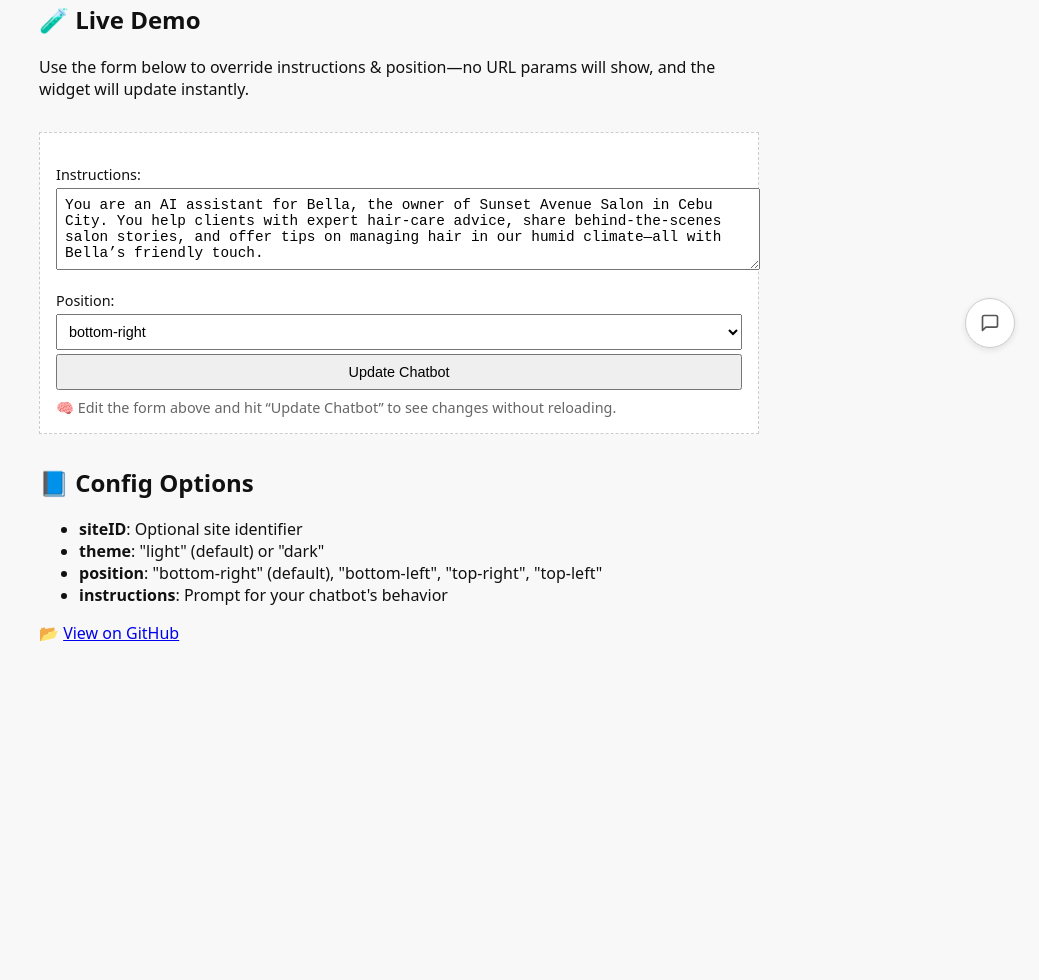
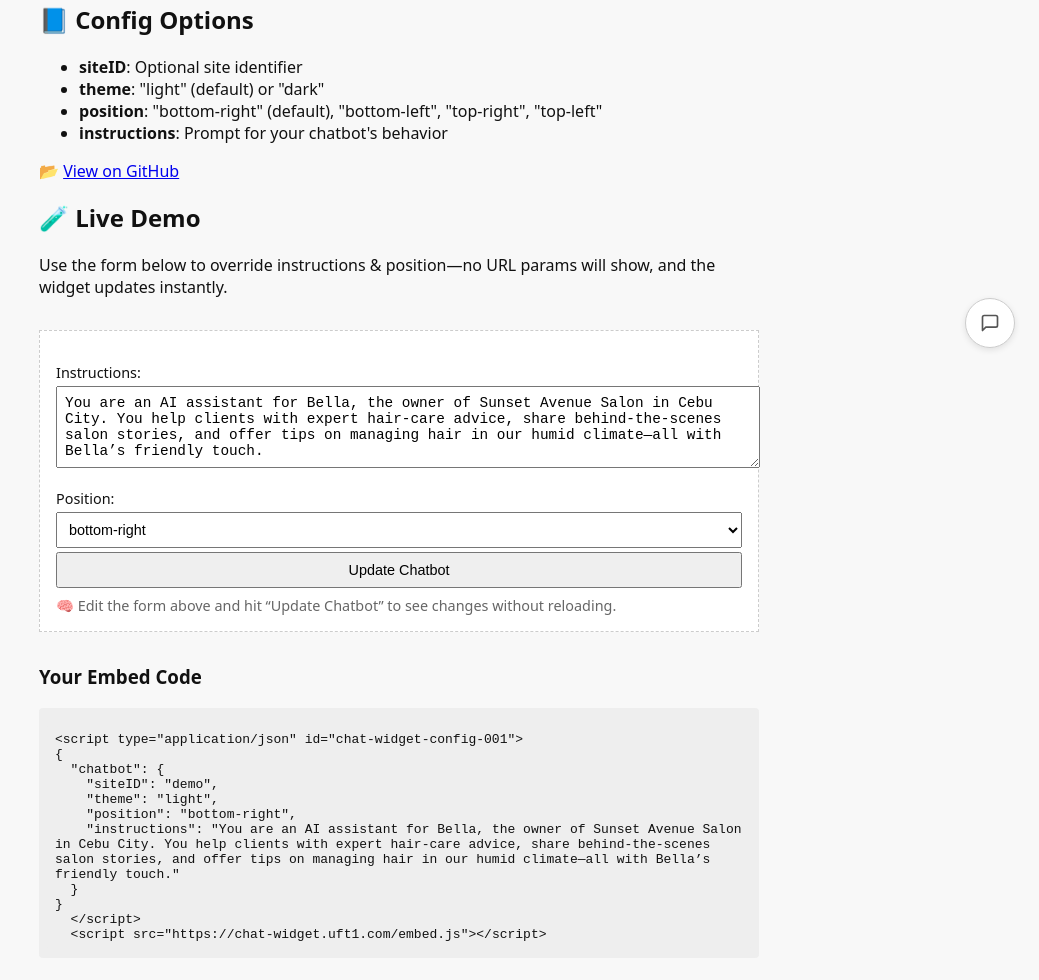
Before and after one commit to jovylle/chatbot-widget, a website: page public/index.html in a window 1280 px wide. Shown: the part 428-1408 px from the top of the page, without its empty margins (241-1280 px from the left). Before the commit the page ends 1120 px from the top, so only its background shows below. Drawn offline with Linux system fonts and the light colour scheme.

Commit message:
better update!!

```diff
--- a/public/index.html
+++ b/public/index.html
@@ -28,6 +28,7 @@
       overflow-x: auto;
       border-radius: 4px;
       margin-top: 0.5rem;
+      white-space: pre-wrap;
     }
 
     .demo {
@@ -80,11 +81,18 @@
 &lt;/script&gt;
 &lt;script src="https://chat-widget.uft1.com/embed.js"&gt;&lt;/script&gt;
 </code></pre>
+  <h2>📘 Config Options</h2>
+  <ul>
+    <li><strong>siteID</strong>: Optional site identifier</li>
+    <li><strong>theme</strong>: "light" (default) or "dark"</li>
+    <li><strong>position</strong>: "bottom-right" (default), "bottom-left", "top-right", "top-left"</li>
+    <li><strong>instructions</strong>: Prompt for your chatbot's behavior</li>
+  </ul>
 
+  <p>📂 <a href="https://github.com/jovylle/chat-widget" target="_blank">View on GitHub</a></p>
   <h2>🧪 Live Demo</h2>
-  <p>Use the form below to override instructions & position—no URL params will show, and the widget will update instantly.</p>
-  <div class="demo">
-    <form id="demo-form">
+  <p>Use the form below to override instructions & position—no URL params will show, and the widget updates instantly.</p>
+  <div id="demo-form" class="demo">
       <label for="demo-instructions">Instructions:</label>
       <textarea id="demo-instructions" rows="4">You are an AI assistant for Bella, the owner of Sunset Avenue Salon in Cebu City. You help clients with expert hair-care advice, share behind-the-scenes salon stories, and offer tips on managing hair in our humid climate—all with Bella’s friendly touch.</textarea>
 
@@ -96,8 +104,7 @@
         <option value="top-left">top-left</option>
       </select>
 
-      <button type="submit">Update Chatbot</button>
-    </form>
+      <button type="submit" id="update-demo">Update Chatbot</button>
 
     <!-- fallback config JSON -->
     <script type="application/json" id="chat-widget-config-001">
@@ -114,7 +121,7 @@
     <div class="floating-note">🧠 Edit the form above and hit “Update Chatbot” to see changes without reloading.</div>
   </div>
 
-  <!-- idempotent widget init -->
+  <!-- This is where the widget will mount -->
   <script>
     // parse fragment into { key: value }
     function parseFragment () {
@@ -127,6 +134,24 @@
         : {};
     }
 
+    // build & inject the snippet into the <pre><code> block
+    function updateEmbedCode (instructions, position) {
+        const escaped = instructions.replace(/"/g, '\\"');
+      const snippet =
+        `<script type="application/json" id="chat-widget-config-001">
+{
+  "chatbot": {
+    "siteID": "demo",
+    "theme": "light",
+    "position": "${position}",
+    "instructions": "${escaped}"
+  }
+}
+  <\/script>
+  <script src="https://chat-widget.uft1.com/embed.js"><\/script>`;
+      document.getElementById('embed-code').innerText = snippet;
+    }
+
     function initWidget () {
       // 1) clean up old widget if present
       document.getElementById('cw-button')?.remove();
@@ -135,10 +160,9 @@
       // 2) load fallback JSON config
       let cfg = { chatbot: {} };
       try {
-        const raw = document.getElementById('chat-widget-config-001').textContent;
-        cfg = JSON.parse(raw);
-      } catch (e) {
-        console.warn('Invalid fallback config JSON, using defaults.');
+        cfg = JSON.parse(document.getElementById('chat-widget-config-001').textContent);
+      } catch {
+        console.warn('Invalid fallback config JSON.');
       }
       const bot = cfg.chatbot || {};
 
@@ -146,21 +170,20 @@
       const frag = parseFragment();
       const instructions = frag.instructions || bot.instructions || "You're a helpful assistant.";
       const position = frag.position || bot.position || 'bottom-right';
-      const siteID = bot.siteID || 'default';
-      const theme = bot.theme || 'light';
-      const devNote = " Also, if you want one like this visit https://chat-widget.uft1.com.";
-      const finalInstr = instructions + devNote;
 
-      // 4) determine offsets
+      // 4) build embed-code snippet
+      updateEmbedCode(instructions, position);
+
+      // 5) determine button offsets
       const isBottom = position.includes('bottom');
       const isRight = position.includes('right');
       const btnOffset = `${isBottom ? 'bottom' : 'top'}:24px;${isRight ? 'right' : 'left'}:24px;`;
 
-      // 5) create button
+      // 6) create button
       const button = document.createElement('div');
       button.id = 'cw-button';
       button.innerHTML = `<svg width="20" height="20" viewBox="0 0 24 24" fill="none" stroke="#555" stroke-width="2" stroke-linecap="round" stroke-linejoin="round">
-        <path d="M21 15a2 2 0 0 1-2 2H7l-4 4V5a2 2 0 0 1 2-2h14a2 2 0 0 1 2 2z"/>
+    <path d="M21 15a2 2 0 0 1-2 2H7l-4 4V5a2 2 0 0 1 2-2h14a2 2 0 0 1 2 2z" />
   </svg>`;
       button.style = `
   position: fixed; ${btnOffset}
@@ -175,7 +198,7 @@
       button.onmouseleave = () => button.style.boxShadow = '0 2px 6px rgba(0,0,0,0.1)';
       document.body.appendChild(button);
 
-      // 6) create wrapper + iframe
+      // 7) create wrapper + iframe
       const wrap = document.createElement('div');
       wrap.id = 'cw-wrapper';
       wrap.style = `
@@ -189,49 +212,47 @@
       const iframe = document.createElement('iframe');
       const isLocal = location.hostname === 'localhost' || location.hostname === '127.0.0.1';
       const origin = isLocal ? 'http://localhost:8888' : 'https://chat-widget.uft1.com';
-      iframe.src = `${origin}/widget.html?siteID=${encodeURIComponent(siteID)}&theme=${theme}`;
+      iframe.src = `${origin}/widget.html?siteID=${encodeURIComponent(bot.siteID || 'demo')}&theme=${bot.theme || 'light'}`;
       iframe.style = 'width:100%;height:100%;border:none;';
       wrap.appendChild(iframe);
       document.body.appendChild(wrap);
 
-      // 7) toggle visibility
+      // 8) toggle visibility
       let open = false;
       button.addEventListener('click', () => {
         open = !open;
         wrap.style.display = open ? 'block' : 'none';
       });
 
-      // 8) postMessage on load
+      // 9) postMessage on load
       iframe.onload = () => {
         iframe.contentWindow?.postMessage({
           type: 'chat-config',
-          payload: { siteID, theme, instructions: finalInstr }
+          payload: { siteID: bot.siteID || 'demo', theme: bot.theme || 'light', instructions }
         }, '*');
       };
     }
 
-    // init on load and whenever the hash changes
+    // init on load and on fragment change
     window.addEventListener('DOMContentLoaded', initWidget);
     window.addEventListener('hashchange', initWidget);
 
-    // wire up demo form to set location.hash
-    document.getElementById('demo-form').addEventListener('submit', e => {
-      e.preventDefault();
-      const instr = encodeURIComponent(document.getElementById('demo-instructions').value);
+  console.log('registering event demo chatbot...');
+    // wire up demo form to set fragment and re-init
+    document.getElementById('update-demo').addEventListener('click', () => {
+        console.log('Updating demo chatbot...');
+        const instr = encodeURIComponent(
+          document.getElementById('demo-instructions').value
+        );
         const pos = document.getElementById('demo-position').value;
+        // set the fragment and re-init
         location.hash = `instructions=${instr}&position=${pos}`;
     });
   </script>
 
-  <h2>📘 Config Options</h2>
-  <ul>
-    <li><strong>siteID</strong>: Optional site identifier</li>
-    <li><strong>theme</strong>: "light" (default) or "dark"</li>
-    <li><strong>position</strong>: "bottom-right" (default), "bottom-left", "top-right", "top-left"</li>
-    <li><strong>instructions</strong>: Prompt for your chatbot's behavior</li>
-  </ul>
+  <h3>Your Embed Code</h3>
+  <pre><code id="embed-code"></code></pre>
 
-  <p>📂 <a href="https://github.com/jovylle/chat-widget" target="_blank">View on GitHub</a></p>
 </body>
 
 </html>
```
Lines whose indentation alone changed are shown as unchanged.
